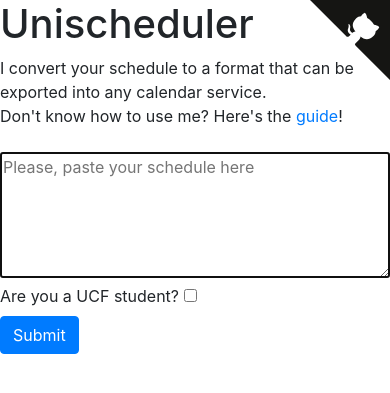
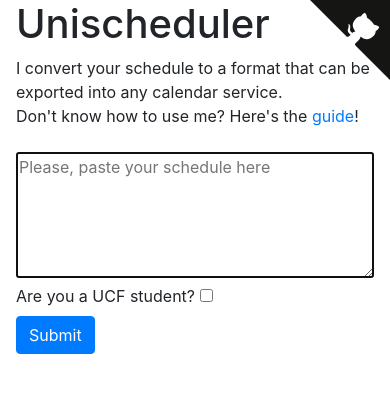
Before and after one commit to zmievsa/unischeduler_web, a Flask app: page / in a window 390 px wide. Shown: the top 393 px of the page. Run offline with Flask 2, Linux system fonts and the light colour scheme; some libraries are stand-ins or nearby versions.

Commit message:
Add margins to improve mobile experience

```diff
--- a/unischeduler_web/templates/main.html
+++ b/unischeduler_web/templates/main.html
@@ -8,6 +8,8 @@
             .content {
                 max-width: 500px;
                 margin: auto;
+                margin-left: 1em;
+                margin-right: 1em;
             }
             .margin-button {
                 margin-top: 0.5em;
```
